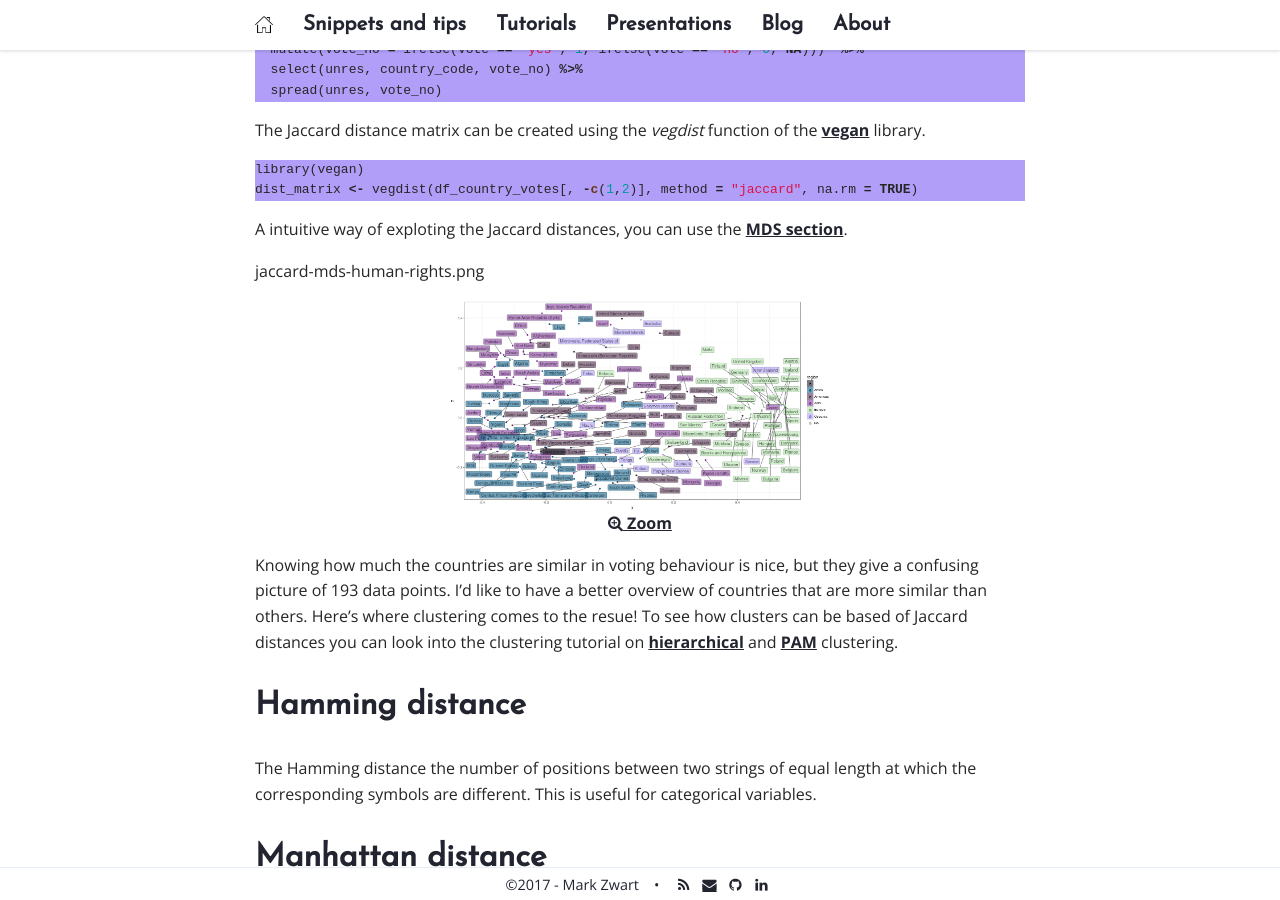
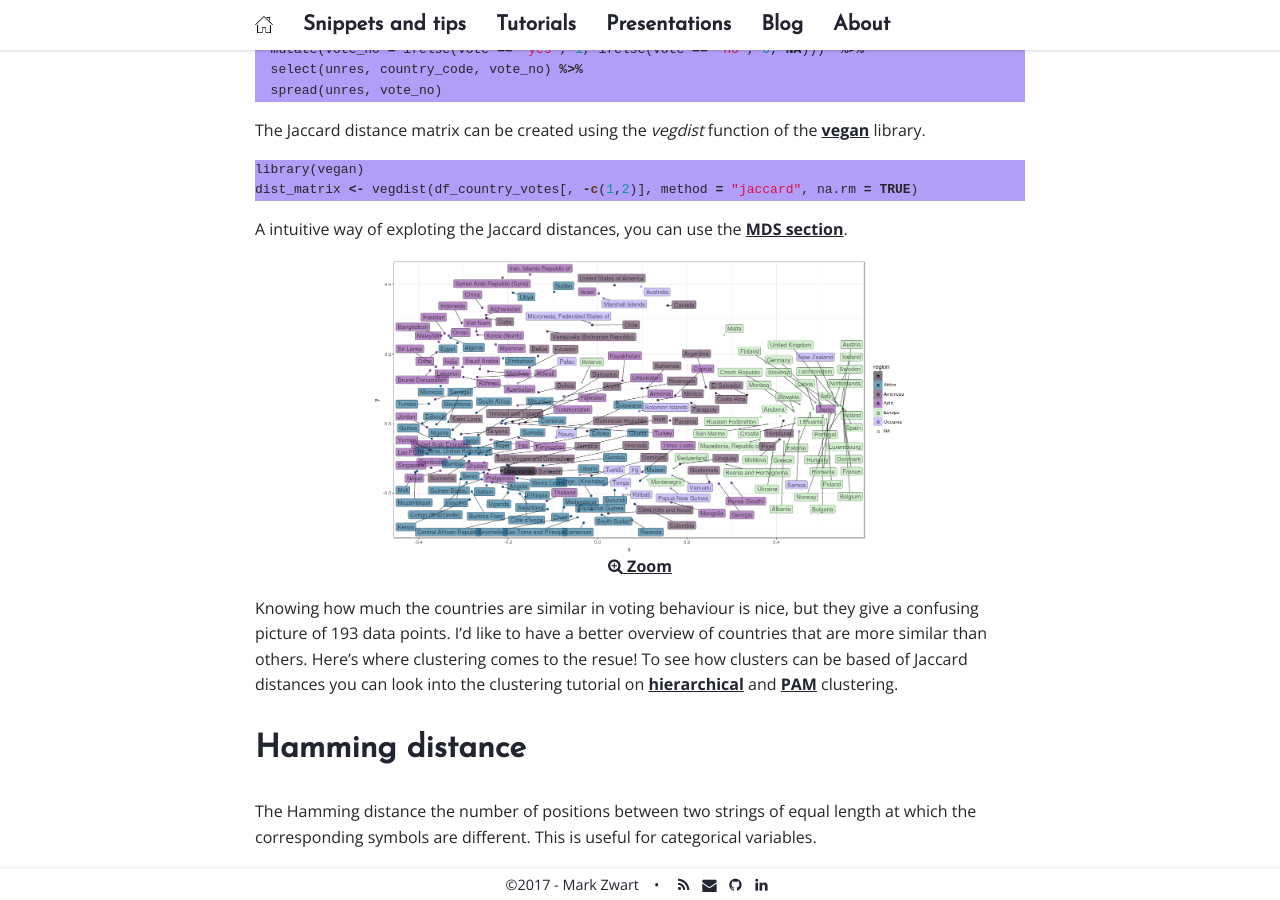
Before and after one commit to mark-me/mark-me.github.io, a Jekyll site: the page built from _pages/tutorials/distance-measures/distance-measures.md, in a window 1280 px wide and 900 px high, scrolled down 1677 px. Built offline with Jekyll 4.4.1, drawn with Linux system fonts in a browser that asks for light colours; nearby versions of some CDN libraries; comment, search, counter and statistics services are not loaded.

Commit message:
Update distance-measures.md

````diff
--- a/_pages/tutorials/distance-measures/distance-measures.md
+++ b/_pages/tutorials/distance-measures/distance-measures.md
@@ -52,11 +52,9 @@
 ```
 A intuitive way of exploting the Jaccard distances, you can use the [MDS section](/clustering-mds/#mds).
 
-jaccard-mds-human-rights.png
-
 {:refdef: style="text-align: center;"}
 <a href="/_pages/tutorials/distance-measures/jaccard-mds-human-rights.png" target="_blank">
-<img src="/_pages/tutorials/distance-measures/jaccard-mds-human-rights.png" alt="Jaccard MDS" align="center" width="50%" height="50%"/><br>
+<img src="/_pages/tutorials/distance-measures/jaccard-mds-human-rights.png" alt="Jaccard MDS" align="center" width="70%" height="70%"/><br>
 <i class='fa fa-search-plus '></i> Zoom</a>
 {: refdef}
 
````
